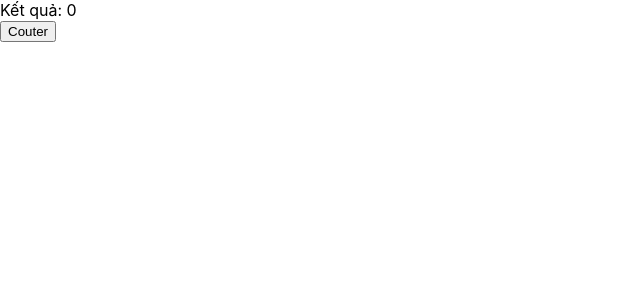
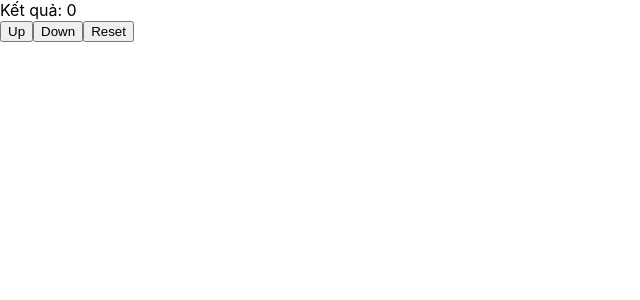
Before and after one commit to dangvanmih/28tech, a React (Create React App) app in the folder khóa Học Front-End/ReactJS/Lesson-32/hoc-bai-32/: page / in a window 1280 px wide. Shown: the top 300 px of the page, without its empty margins (0-640 px from the left). Built offline with nearby package versions, Linux system fonts and the light colour scheme.

Commit message:
useReducer

```diff
--- a/khóa Học Front-End/ReactJS/Lesson-32/hoc-bai-32/src/App.js
+++ b/khóa Học Front-End/ReactJS/Lesson-32/hoc-bai-32/src/App.js
@@ -1,10 +1,14 @@
 import './App.css';
-import Counter from './components/Counter';
+import CounterReducer from './components/CounterReducer';
+// import CounterState from './components/CounterState';
+// import Counter from './components/Counter';
 
 function App() {
   return (
       <>
-        <Counter />
+        {/* <Counter /> */}
+        {/* <CounterState /> */}
+        <CounterReducer />
       </>
   );
 }
--- a/khóa Học Front-End/ReactJS/Lesson-32/hoc-bai-32/src/components/Counter/index.js
+++ b/khóa Học Front-End/ReactJS/Lesson-32/hoc-bai-32/src/components/Counter/index.js
@@ -13,7 +13,7 @@ function Counter () {
     }
 
     // const resultPow = pow();
-    // useMemo giúp tránh thực hiện lại 1 logic nào đó. và nó tạo ra 1 vùng nhớ để lưu giá trị đầu vào và chỉ ghi nhớ giá trị mới khi dependency thay đổi
+    // useMemo giúp tránh thực hiện lại 1 logic nào đó. và nó tạo ra 1 vùng nhớ để lưu giá trị đầu ra và chỉ ghi nhớ giá trị mới khi dependency thay đổi
     const resultPow = useMemo( () => {
         pow()
     },[])
--- /dev/null
+++ b/khóa Học Front-End/ReactJS/Lesson-32/hoc-bai-32/src/components/CounterReducer/index.js
@@ -0,0 +1,36 @@
+import { useReducer } from "react";
+
+const reducer = (state, action) => {
+    // action Up, Down , Reset
+    switch(action) {
+        case "Up":
+            return state + 1;
+        case "Down":
+            return state - 1;
+        case "Reset":
+            return 0;
+        default:
+            return state;
+    }
+
+}
+
+function CounterReducer() {
+    // const [counter, setCounter] = useState(0);
+    const [counter, dispatch] = useReducer(reducer,0)
+
+    // counter và dispatch giống với useState, tương tự giá trị khởi tạo ban đầu bằng 0 khi đó counter = 0
+    // và khi onClick vào 1 trong 3 button kia thì dispatch sẽ gửi lên 1 action vào trong cái reducer trong đoạn useReducer(reducer,0)
+    // nó như là 1 biến trung gian thì khi đó cái hàm reducer bên trên , tham số action sẽ nhận được giá trị tương ứng mà dispatch gửi lên
+    // còn tham số state thì nhận giá trị của counter
+    return (
+        <>
+            <div>Kết quả: {counter} </div>
+            <button onClick={() => dispatch("Up")}>Up</button>
+            <button onClick={() => dispatch("Down")}>Down</button>
+            <button onClick={() => dispatch("Reset")}>Reset</button>
+
+        </>
+    )
+}
+export default CounterReducer;
--- /dev/null
+++ b/khóa Học Front-End/ReactJS/Lesson-32/hoc-bai-32/src/components/CounterState/index.js
@@ -0,0 +1,25 @@
+import { useState } from "react";
+
+function CounterState() {
+    const [counter, setCounter] = useState(0);
+    return (
+        <>
+            <div>Kết quả: {counter} </div>
+            {
+            /* () => setCounter(counter + 1) chính là một hàm mũi tên (arrow function).
+            Nó không có tên, nên gọi là anonymous function (hàm ẩn danh).
+            Đây là một hàm, giống như bạn viết:
+            function () {
+                setCounter(counter + 1);
+            }
+            React hiểu:
+                “Khi người dùng click vào nút này, gọi hàm ẩn danh đó.” */
+            }
+            <button onClick={() => setCounter(counter + 1)}>Up</button>
+            <button onClick={() => setCounter(counter - 1)}>Down</button>
+            <button onClick={() => setCounter(0)}>Reset</button>
+
+        </>
+    )
+}
+export default CounterState;
```
Also changed, not shown: 2 other files (tests, documents, lock files or other folders).
